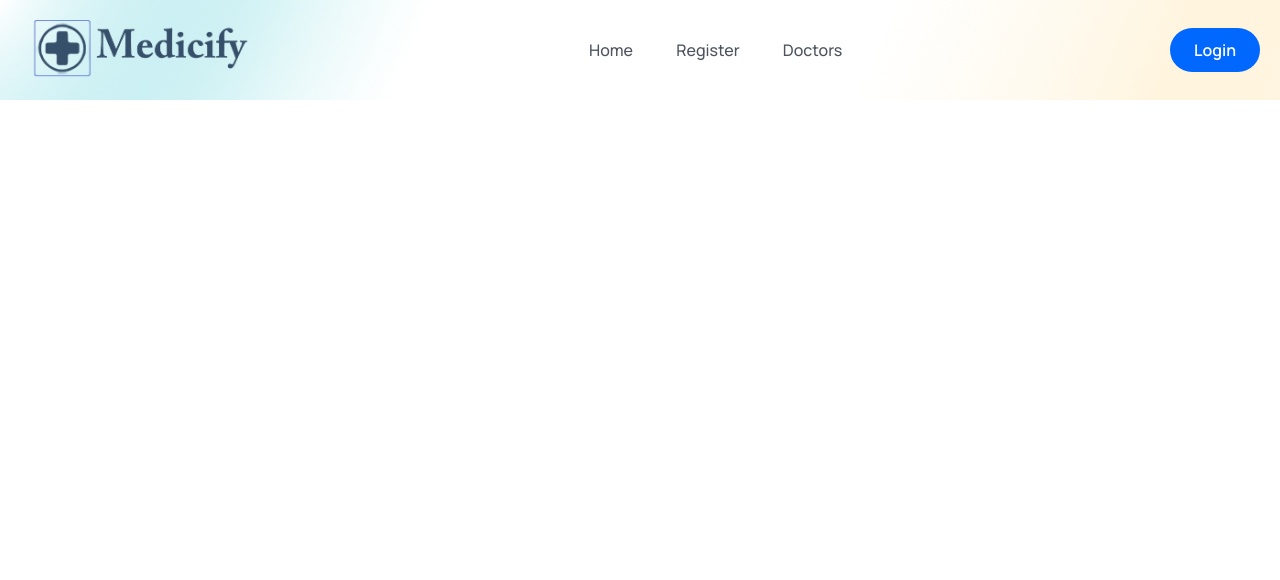
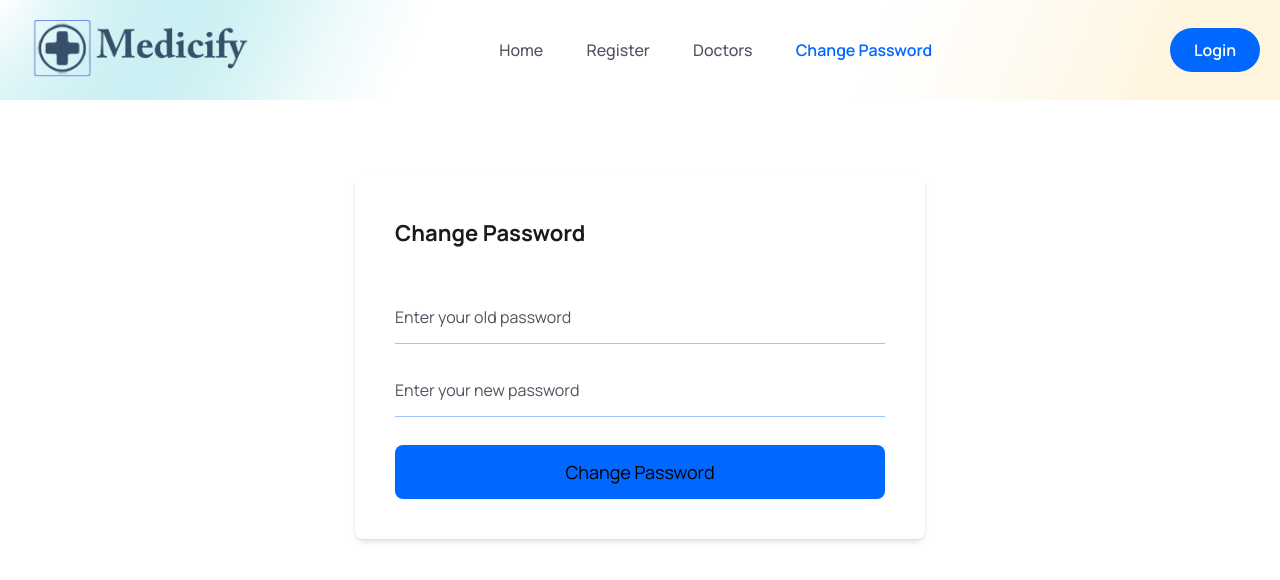
Before and after one commit to RitwikKapoor/Major-Project-Medical-, a React (Vite) app in the folder client/: page /change-password in a window 1280 px wide. Shown: the top 580 px of the page. Built offline with nearby package versions, Linux system fonts and the light colour scheme.

Commit message:
ChangePassword functionality

```diff
--- a/client/src/components/Header/Header.jsx
+++ b/client/src/components/Header/Header.jsx
@@ -88,6 +88,22 @@ const Header = () => {
                     Doctors
                   </NavLink>
                 </li>
+
+                {/* change !isLoggedIn to isLoggedIn afterwards */}
+                {!isLoggedIn && (
+                <li>
+                  <NavLink
+                    to="/change-password"
+                    className={(navClass) =>
+                      navClass.isActive
+                        ? "text-primaryColor text-[16px] leading-7 font-[600]"
+                        : "text-textColor text-[16px] leading-7 font-[500] hover:text-primaryColor"
+                    }
+                  >
+                    Change Password
+                  </NavLink>
+                </li>
+              )}
             </ul>
           </div>
 
--- a/client/src/components/Router/Router.jsx
+++ b/client/src/components/Router/Router.jsx
@@ -7,6 +7,7 @@ const ApplyDoctor = lazy(() => import("../../pages/ApplyDoctor.jsx"));
 import Home from "../../pages/Home.jsx";
 import Login from "../../pages/Login.jsx";
 import Register from "../../pages/Register.jsx";
+import ChangePassword from "../../pages/ChangePassword.jsx";
 import Doctors from "../../pages/Doctors.jsx";
 import Loader from "../../comman/Loader/Loader.jsx";
 import { Admin, Protected, Public, Doctor, User } from "../../utils/route.jsx";
@@ -46,6 +47,17 @@ const Router = () => {
             <User>
               <ApplyDoctor />
             </User>
+          </Suspense>
+        }
+      />
+      <Route
+        path="/change-password"
+        element={
+          <Suspense fallback={<Loader />}>
+            <Public>
+              {/* change to protected afterwards */}
+              <ChangePassword />
+            </Public>
           </Suspense>
         }
       />
--- /dev/null
+++ b/client/src/pages/ChangePassword.jsx
@@ -0,0 +1,92 @@
+import React, { useState } from "react";
+import { useDispatch, useSelector } from "react-redux";
+import axios from "axios";
+import { toast } from "react-toastify";
+import HashLoader from "react-spinners/HashLoader";
+import { setLoading } from "../redux/rootSlice.js";
+
+const ChangePassword = () => {
+  const [passwordData, setPasswordData] = useState({
+    oldPassword: "",
+    newPassword: "",
+  });
+
+  const dispatch = useDispatch();
+  const { loading } = useSelector((state) => state.root);
+
+  const handleInputChange = (e) => {
+    setPasswordData({ ...passwordData, [e.target.name]: e.target.value });
+  };
+
+  const submitHandler = async (e) => {
+    e.preventDefault();
+    dispatch(setLoading(true));
+
+    try {
+      const response = await axios.post(
+        `${import.meta.env.VITE_APP_BASE_URL}/user/change-password`,
+        passwordData,
+        { withCredentials: true }
+      );
+
+      if (response.status === 200) {
+        setTimeout(() => {
+          dispatch(setLoading(false));
+          toast.success("Password changed successfully!");
+        }, 1000);
+      } else {
+        throw new Error("Unexpected response");
+      }
+    } catch (error) {
+      setTimeout(() => {
+        dispatch(setLoading(false));
+        toast.error(error.response?.data?.msg || "Failed to change password");
+      }, 1000);
+    }
+  };
+
+  return (
+    <section className="px-5 lg:px-0">
+      <div className="w-full max-w-[570px] mx-auto rounded-lg shadow-md md:p-10">
+        <h3 className="text-headingColor text-[22px] leading-9 font-bold mb-10">
+          Change Password
+        </h3>
+        <form className="py-4 md:py-0" onSubmit={submitHandler}>
+          <div className="mb-5">
+            <input
+              type="password"
+              placeholder="Enter your old password"
+              name="oldPassword"
+              value={passwordData.oldPassword}
+              onChange={handleInputChange}
+              className="w-full py-3 border-b border-solid border-[#0066ff61] focus:outline-none focus:border-b-primaryColor text-[16px] leading-7 text-headingColor placeholder:text-textColor cursor-pointer"
+              required
+            />
+          </div>
+          <div className="mb-5">
+            <input
+              type="password"
+              placeholder="Enter your new password"
+              name="newPassword"
+              value={passwordData.newPassword}
+              onChange={handleInputChange}
+              className="w-full py-3 border-b border-solid border-[#0066ff61] focus:outline-none focus:border-b-primaryColor text-[16px] leading-7 text-headingColor placeholder:text-textColor cursor-pointer"
+              required
+            />
+          </div>
+          <div className="mt-7">
+            <button
+              disabled={loading && true}
+              type="submit"
+              className="w-full bg-primaryColor text-[18px] leading-[30px] rounded-lg px-4 py-3"
+            >
+              {loading ? <HashLoader size={35} color="#ffffff" /> : "Change Password"}
+            </button>
+          </div>
+        </form>
+      </div>
+    </section>
+  );
+};
+
+export default ChangePassword;
```
Also changed, not shown: 1 other file (tests, documents, lock files or other folders).
